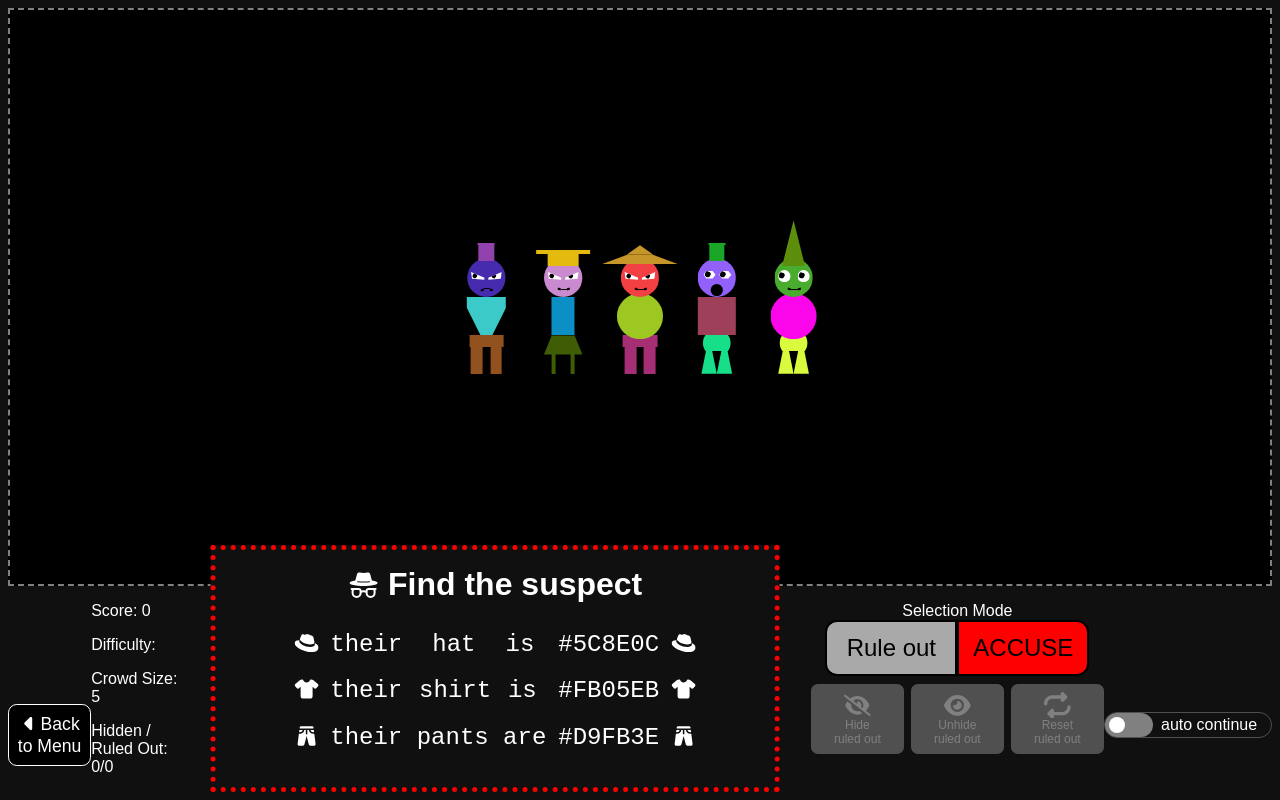
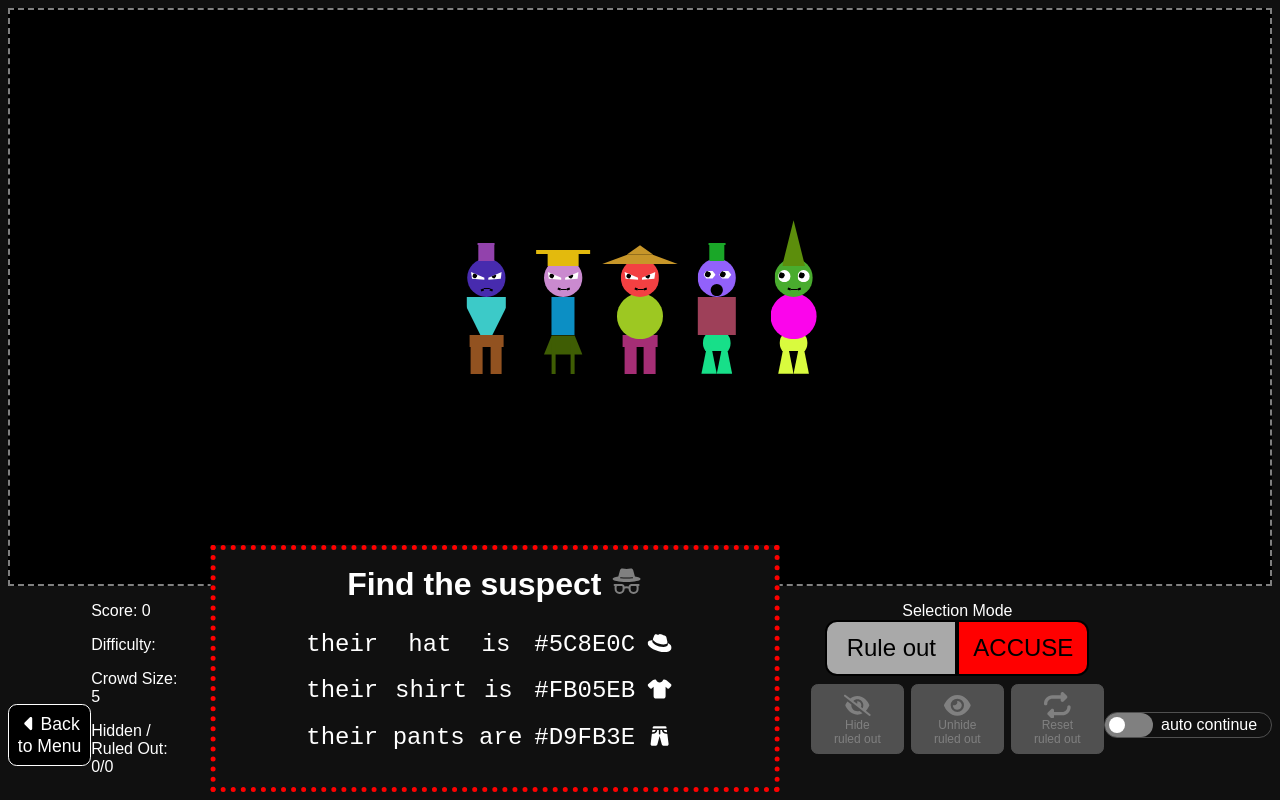
Before and after one commit to MrkMcC/hex-detective, a React (Vite) app: page / in a window 1280 px wide. Both pictures are taken after a click on the button "New Game". Built offline with nearby package versions, Linux system fonts and the light colour scheme; a web font is replaced by a local one.

Commit message:
improved icon distinction suspect/correct/incorrect/hat/shirt/pants

```diff
--- a/src/components/control-panel/RoundSummary.tsx
+++ b/src/components/control-panel/RoundSummary.tsx
@@ -1,3 +1,5 @@
+import { BsIncognito } from "react-icons/bs";
+import { FaXmark } from "react-icons/fa6";
 import PersonData from "../../classes/PersonData";
 import ColourFlavour from "../../enum/ColourFlavour";
 import SuspectInfoOptionsT from "../../types/components/SuspectInfoOptionsT";
@@ -36,8 +38,11 @@ const RoundSummary = ({
         {accused && !isCorrect && (
           <div className="accused-breakdown flex-row align-center">
             <div className="flex-col align-center">
+              <div className="role-header flex-col align-center">
+                <FaXmark className="icon color-red" />
+                <div className="person-role text-contrast">accused</div>
+              </div>
               <Person person={accused} />
-              <p className="person-role text-contrast mb-0">accused</p>
             </div>
             <div className="breakdown-charts flex-col gap-1">
               <BarChart
@@ -76,9 +81,14 @@ const RoundSummary = ({
               options={barChartOptions}
             />
           </div>
-          <div className="flex-col align-center">
+          <div className="flex-col align-center text-center text-contrast">
+            <div className="role-header flex-col align-center">
+              <BsIncognito className="icon color-grey" />
+              <div className="person-role text-center text-contrast">
+                suspect
+              </div>
+            </div>
             <Person person={suspect} />
-            <p className="person-role text-contrast mb-0">suspect</p>
           </div>
         </div>
       </div>
--- a/src/components/control-panel/StatusText.tsx
+++ b/src/components/control-panel/StatusText.tsx
@@ -12,19 +12,20 @@ const StatusText = ({ state }: Props) => {
       case GameStatus.InProgress:
         return (
           <>
-            <BsIncognito className="icon" /> Find the suspect
+            Find the suspect{" "}
+            <BsIncognito className="icon color-grey valign-text-top" />
           </>
         );
       case GameStatus.Scored:
         return (
           <>
-            <FaCheck className="icon color-green" /> Correct
+            Correct <FaCheck className="icon color-green" />
           </>
         );
       case GameStatus.Failed:
         return (
           <>
-            <FaXmark className="icon color-red" /> Incorrect
+            Incorrect <FaXmark className="icon color-red" />
           </>
         );
     }
--- a/src/components/control-panel/SuspectInfo.tsx
+++ b/src/components/control-panel/SuspectInfo.tsx
@@ -52,7 +52,6 @@ const SuspectInfo = ({ suspect, options }: Props) => {
       ) : (
         <>
           <div className="flex-row justify-between">
-            <FaRedhat className="icon" />
             <span className="grow flex-row justify-between">
               <span className="description-text hat">their hat is </span>
               <SuspectInfoColour
@@ -64,7 +63,6 @@ const SuspectInfo = ({ suspect, options }: Props) => {
             <FaRedhat className="icon" />
           </div>
           <div className="flex-row justify-between">
-            <FaShirt className="icon" />
             <span className="grow flex-row justify-between">
               <span className="description-text shirt">their shirt is </span>
               <SuspectInfoColour
@@ -76,7 +74,6 @@ const SuspectInfo = ({ suspect, options }: Props) => {
             <FaShirt className="icon" />
           </div>
           <div className="flex-row justify-between">
-            <PiPantsFill className="icon" />
             <span className="grow flex-row justify-between">
               <span className="description-text pants">their pants are </span>
               <SuspectInfoColour
--- a/src/styles/Helper.scss
+++ b/src/styles/Helper.scss
@@ -11,12 +11,7 @@ button {
 }
 
 h1,
-h2 {
-  > .icon {
-    vertical-align: sub;
-  }
-}
-
+h2,
 p {
   > .icon {
     vertical-align: text-bottom;
@@ -24,32 +19,39 @@ p {
 }
 
 .color-green {
-  color: green;
+  color: green !important;
 }
 .color-red {
-  color: red;
+  color: red !important;
+}
+.color-grey {
+  color: grey !important;
 }
 
 .text-start {
-  text-align: start;
+  text-align: start !important;
 }
 .text-center {
-  text-align: center;
+  text-align: center !important;
 }
 .text-end {
-  text-align: end;
+  text-align: end !important;
+}
+
+.valign-text-top {
+  vertical-align: text-top !important;
 }
 
 .margin-0 {
-  margin: 0;
+  margin: 0 !important;
 }
 
 .font-mono {
-  font-family: monospace;
+  font-family: monospace !important;
 }
 
 .font-sans-serif {
-  font-family: sans-serif;
+  font-family: sans-serif !important;
 }
 
 .flavour-hex {
--- a/src/styles/components/RoundSummary.scss
+++ b/src/styles/components/RoundSummary.scss
@@ -12,8 +12,16 @@
     width: 11em;
     height: 22em;
   }
+
+  .role-header {
+    .icon {
+      font-size: 2em;
+    }
+  }
+
   .person-role {
     font-size: 1.5em;
+    border-bottom: 1px solid white;
   }
 
   .suspect-breakdown .breakdown-charts {
```
